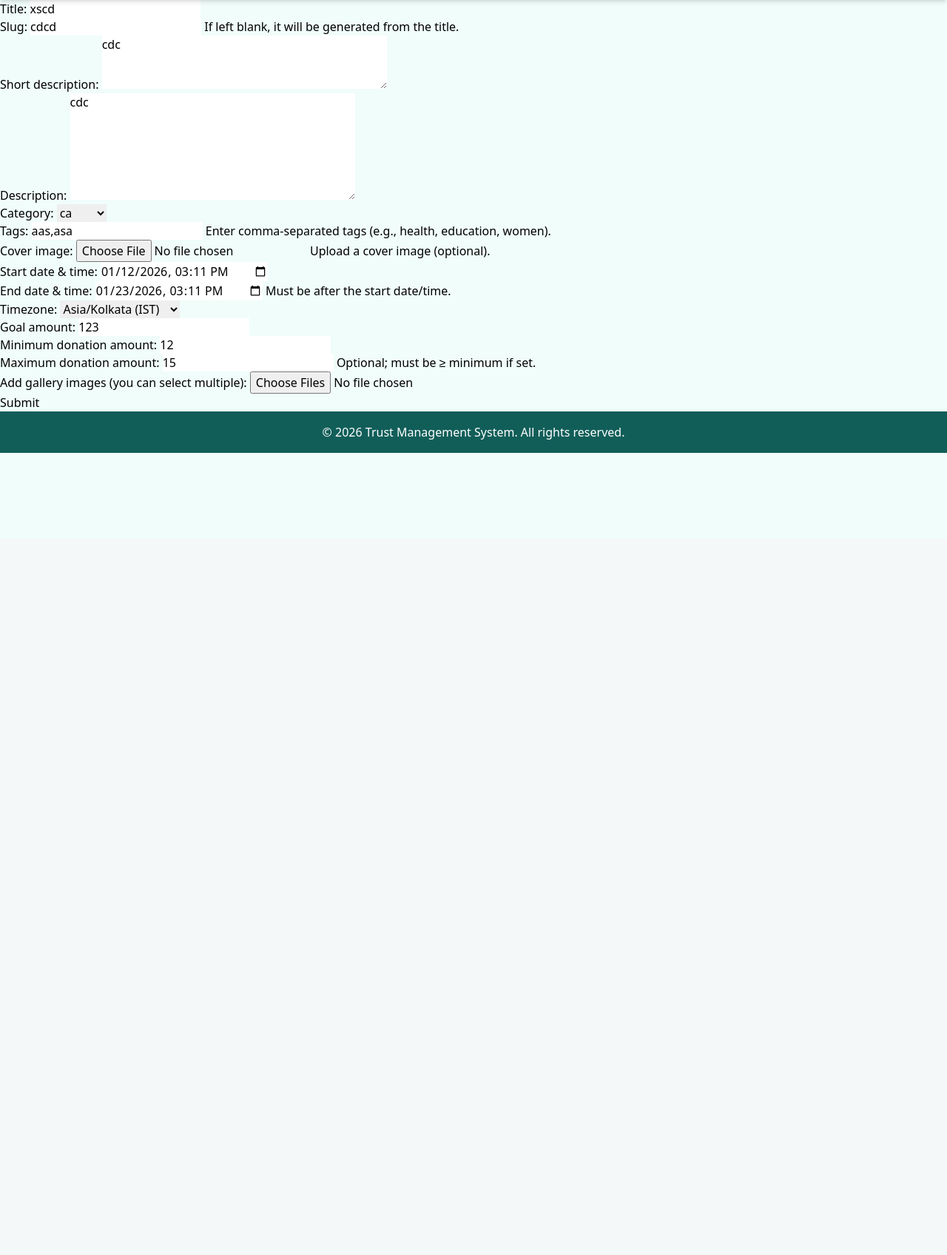
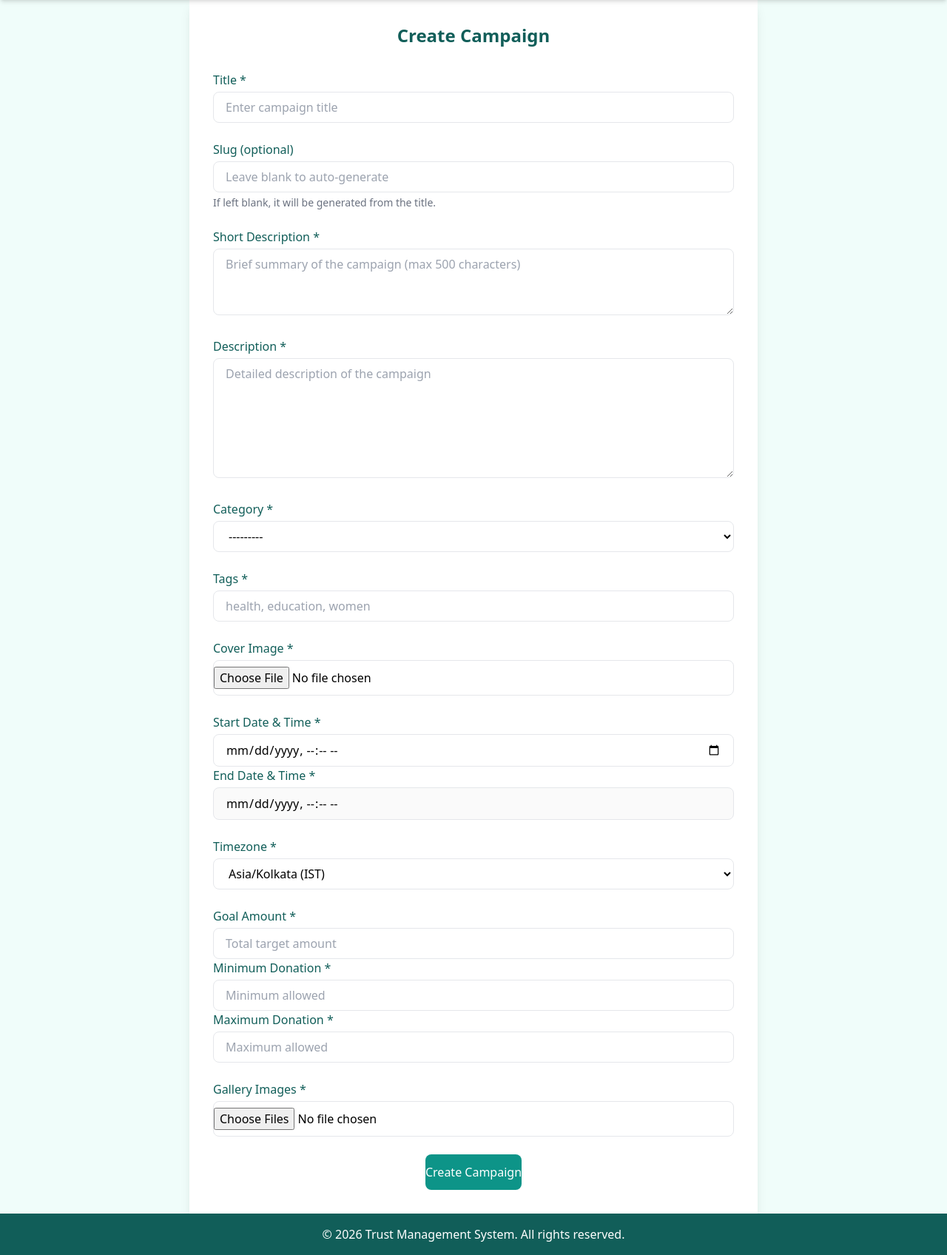
Before and after one commit to PRIPATEL2206/transparent_trust_management_system, a Django app: template templates/campaign/create_campaign.html in a window 1280 px wide. Shown: the part 72-1768 px from the top of the page at 74% size. Before the commit the page ends 684 px from the top, so only its background shows below. Run offline with Django 5.2, Linux system fonts and the light colour scheme; the template is opened without the code that fills it: values that come from a table or form of the project are taken from there, others are empty.

Commit message:
Campaign page UI modified along with validations

```diff
--- a/templates/campaign/create_campaign.html
+++ b/templates/campaign/create_campaign.html
@@ -1,200 +1,249 @@
-{% extends "base.html" %}
+{% extends 'base.html' %}
 
 {% block content %}
-<form method="post" enctype="multipart/form-data">
+  <div class="flex justify-center px-4 py-10">
+    <div class="w-full max-w-3xl bg-white shadow-lg rounded-xl p-8">
+      <!-- Title -->
+      <h2 class="text-2xl font-bold text-teal-800 text-center mb-8">Create Campaign</h2>
 
-  {% csrf_token %}
+      <form method="post" enctype="multipart/form-data" id="campaignForm" class="space-y-6">
+        {% csrf_token %}
 
-    <p>
-    <label for="id_title">Title:</label>
-    <input type="text" name="title" value="xscd" class="form-control" maxlength="200" required="" id="id_title">
-    {% if form.title.errors %}
-    <p class="text-red-500 text-sm mt-1">
-        {{ form.title.errors|striptags }}
-    </p>
-    {% endif %}
-  </p>
-  <p>
-    <label for="id_slug">Slug:</label>
-    <input type="text" name="slug" value="cdcd" class="form-control" maxlength="220" aria-describedby="id_slug_helptext" id="id_slug">
-    {% if form.slug.errors %}
-    <p class="text-red-500 text-sm mt-1">
-        {{ form.slug.errors|striptags }}
-    </p>
-    {% endif %}
-      <span class="helptext" id="id_slug_helptext">If left blank, it will be generated from the title.</span>
+        <!-- Title -->
+        <div>
+          <label class="block text-teal-800 font-medium mb-1">Title *</label>
+          <input type="text" name="title" required placeholder="Enter campaign title" class="w-full px-4 py-2 border rounded-lg focus:ring-2 focus:ring-teal-500 focus:border-teal-500" />
+          {% if form.title.errors %}
+            <p class="text-red-500 text-sm mt-1">{{ form.title.errors|striptags }}</p>
+          {% endif %}
+        </div>
 
+        <!-- Slug (Optional) -->
+        <div>
+          <label class="block text-teal-800 font-medium mb-1">Slug (optional)</label>
+          <input type="text" name="slug" placeholder="Leave blank to auto-generate" class="w-full px-4 py-2 border rounded-lg focus:ring-2 focus:ring-teal-500" />
+          <p class="text-sm text-gray-500 mt-1">If left blank, it will be generated from the title.</p>
+        </div>
 
-  </p>
+        <!-- Short Description -->
+        <div>
+          <label class="block text-teal-800 font-medium mb-1">Short Description *</label>
+          <textarea name="short_description" rows="3" required placeholder="Brief summary of the campaign (max 500 characters)" class="w-full px-4 py-2 border rounded-lg focus:ring-2 focus:ring-teal-500"></textarea>
+          {% if form.short_description.errors %}
+            <p class="text-red-500 text-sm mt-1">{{ form.short_description.errors|striptags }}</p>
+          {% endif %}
+        </div>
 
+        <!-- Description -->
+        <div>
+          <label class="block text-teal-800 font-medium mb-1">Description *</label>
+          <textarea name="description" rows="6" required placeholder="Detailed description of the campaign" class="w-full px-4 py-2 border rounded-lg focus:ring-2 focus:ring-teal-500"></textarea>
+          {% if form.description.errors %}
+            <p class="text-red-500 text-sm mt-1">{{ form.description.errors|striptags }}</p>
+          {% endif %}
+        </div>
 
-  <p>
-    <label for="id_short_description">Short description:</label>
-    <textarea name="short_description" cols="40" rows="3" class="form-control" maxlength="500" id="id_short_description">cdc</textarea>
-    {% if form.short_description.errors %}
-    <p class="text-red-500 text-sm mt-1">
-        {{ form.short_description.errors|striptags }}
-    </p>
-    {% endif %}
+        <!-- Category -->
+        <div>
+          <label class="block text-teal-800 font-medium mb-1">Category *</label>
+          <select name="category" required class="w-full px-4 py-2 border rounded-lg bg-white focus:ring-2 focus:ring-teal-500">
+            <option value="">---------</option>
+            <option value="1">ca</option>
+          </select>
+          {% if form.category.errors %}
+            <p class="text-red-500 text-sm mt-1">{{ form.category.errors|striptags }}</p>
+          {% endif %}
+        </div>
 
-  </p>
+        <!-- Tags -->
+        <div>
+          <label class="block text-teal-800 font-medium mb-1">Tags *</label>
+          <input type="text" name="tags" required placeholder="health, education, women" class="w-full px-4 py-2 border rounded-lg focus:ring-2 focus:ring-teal-500" />
+        </div>
 
+        <!-- Cover Image -->
+        <div>
+          <label class="block text-teal-800 font-medium mb-1">Cover Image *</label>
+          <input type="file" name="cover_image" accept="image/*" required class="w-full border rounded-lg px-3 py-2" />
+        </div>
 
-  <p>
-    <label for="id_description">Description:</label>
-    <textarea name="description" cols="40" rows="6" class="form-control" id="id_description">cdc</textarea>
-    {% if form.description.errors %}
-    <p class="text-red-500 text-sm mt-1">
-        {{ form.description.errors|striptags }}
-    </p>
-    {% endif %}
-  </p>
-  <p>
-    <label for="id_category">Category:</label>
-    <select name="category" class="form-select" id="id_category">
-  <option value="">---------</option>
+        <!-- Dates -->
+        <div class="grid md:grid-cols-2 gap-6">
+          <div>
+            <label class="block text-teal-800 font-medium mb-1">Start Date & Time *</label>
+            <input type="datetime-local" name="start_date" required class="w-full px-4 py-2 border rounded-lg focus:ring-2 focus:ring-teal-500" />
+          </div>
 
-  <option value="1" selected="">ca</option>
+          <div>
+            <label class="block text-teal-800 font-medium mb-1">End Date & Time *</label>
+            <input type="datetime-local" name="end_date" required class="w-full px-4 py-2 border rounded-lg focus:ring-2 focus:ring-teal-500" />
+          </div>
+        </div>
 
-</select>
-{% if form.category.errors %}
-    <p class="text-red-500 text-sm mt-1">
-        {{ form.category.errors|striptags }}
-    </p>
-    {% endif %}
-  </p>
+        <!-- Timezone -->
+        <!-- Timezone (UNCHANGED VALUES) -->
+        <div>
+          <label class="block text-teal-800 font-medium mb-1">Timezone *</label>
+          <select name="timezone_name" required class="w-full px-4 py-2 border rounded-lg bg-white focus:ring-2 focus:ring-teal-500">
+            <option value="Asia/Kolkata">Asia/Kolkata (IST)</option>
+            <option value="UTC">UTC</option>
+            <option value="Asia/Dubai">Asia/Dubai</option>
+            <option value="Europe/London">Europe/London</option>
+            <option value="America/New_York">America/New_York</option>
+          </select>
+          {% if form.timezone_name.errors %}
+            <p class="text-red-500 text-sm mt-1">{{ form.timezone_name.errors|striptags }}</p>
+          {% endif %}
+        </div>
 
+        <!-- Donation Amounts -->
+        <div class="grid md:grid-cols-3 gap-6">
+          <div>
+            <label class="block text-teal-800 font-medium mb-1">Goal Amount *</label>
+            <input type="number" step="0.01" min="0" name="goal_amount" required placeholder="Total target amount" class="w-full px-4 py-2 border rounded-lg focus:ring-2 focus:ring-teal-500" />
+          </div>
 
-  <p>
-    <label for="id_tags">Tags:</label>
-    <input type="text" name="tags" value="aas,asa" class="form-control" aria-describedby="id_tags_helptext" id="id_tags">
+          <div>
+            <label class="block text-teal-800 font-medium mb-1">Minimum Donation *</label>
+            <input type="number" step="0.01" min="0" name="minimum_donation_amount" required placeholder="Minimum allowed" class="w-full px-4 py-2 border rounded-lg focus:ring-2 focus:ring-teal-500" />
+          </div>
 
-      <span class="helptext" id="id_tags_helptext">Enter comma-separated tags (e.g., health, education, women).</span>
-      {% if form.tags.errors %}
-      <p class="text-red-500 text-sm mt-1">
-          {{ form.tags.errors|striptags }}
-      </p>
-      {% endif %}
+          <div>
+            <label class="block text-teal-800 font-medium mb-1">Maximum Donation *</label>
+            <input type="number" step="0.01" min="0" name="maximum_donation_amount" required placeholder="Maximum allowed" class="w-full px-4 py-2 border rounded-lg focus:ring-2 focus:ring-teal-500" />
+          </div>
+        </div>
 
-  </p>
+        <!-- Gallery -->
+        <div>
+          <label class="block text-teal-800 font-medium mb-1">Gallery Images *</label>
+          <input type="file" name="gallery_bulk" multiple required class="w-full border rounded-lg px-3 py-2" />
+        </div>
 
+        <!-- Submit -->
+        <div class="text-center pt-6">
+          <button type="submit" class="bg-teal-600 text-white px-10 py-3 rounded-lg hover:bg-teal-700 transition font-medium">Create Campaign</button>
+        </div>
+      </form>
+    </div>
+  </div>
+{% endblock %}
 
-  <p>
-    <label for="id_cover_image">Cover image:</label>
-    <input type="file" name="cover_image" accept="image/*" aria-describedby="id_cover_image_helptext" id="id_cover_image">
+{% block script %}
+<script>
+document.addEventListener("DOMContentLoaded", function () {
 
-      <span class="helptext" id="id_cover_image_helptext">Upload a cover image (optional).</span>
-      {% if form.cover_image.errors %}
-    <p class="text-red-500 text-sm mt-1">
-        {{ form.cover_image.errors|striptags }}
-    </p>
-    {% endif %}
+  const startDate = document.querySelector('[name="start_date"]');
+  const endDate = document.querySelector('[name="end_date"]');
+  const minAmount = document.querySelector('[name="minimum_donation_amount"]');
+  const maxAmount = document.querySelector('[name="maximum_donation_amount"]');
+  const form = document.getElementById("campaignForm");
 
+  /* ---------- Helper: error message ---------- */
+  function showError(input, message) {
+    let error = input.parentElement.querySelector(".js-error");
+    if (!error) {
+      error = document.createElement("p");
+      error.className = "js-error text-red-500 text-sm mt-1";
+      input.parentElement.appendChild(error);
+    }
+    error.innerText = message;
+  }
 
-  </p>
+  function clearError(input) {
+    const error = input.parentElement.querySelector(".js-error");
+    if (error) error.remove();
+  }
 
+  /* ---------- DATE VALIDATION ---------- */
 
-  <p>
-    <label for="id_start_date">Start date &amp; time:</label>
-    <input type="datetime-local" name="start_date" value="2026-01-12T15:11" class="form-control" required="" id="id_start_date">
-    {% if form.start_date.errors %}
-    <p class="text-red-500 text-sm mt-1">
-        {{ form.start_date.errors|striptags }}
-    </p>
-    {% endif %}
-  </p>
+  // End date disabled initially
+  endDate.disabled = true;
 
+  // Set min start date = today
+  const now = new Date();
+  now.setMinutes(now.getMinutes() - now.getTimezoneOffset());
+  const todayISO = now.toISOString().slice(0, 16);
+  startDate.min = todayISO;
 
-  <p>
-    <label for="id_end_date">End date &amp; time:</label>
-    <input type="datetime-local" name="end_date" value="2026-01-23T15:11" class="form-control" aria-describedby="id_end_date_helptext" id="id_end_date">
+  startDate.addEventListener("input", function () {
+    clearError(startDate);
 
-      <span class="helptext" id="id_end_date_helptext">Must be after the start date/time.</span>
-      {% if form.end_date.errors %}
-      <p class="text-red-500 text-sm mt-1">
-          {{ form.end_date.errors|striptags }}
-      </p>
-      {% endif %}
+    if (!this.value) {
+      endDate.disabled = true;
+      endDate.value = "";
+      return;
+    }
 
-  </p>
+    // Enable end date immediately
+    endDate.disabled = false;
+    endDate.min = this.value;
 
+    if (new Date(this.value) < new Date(todayISO)) {
+      showError(startDate, "Start date cannot be earlier than today.");
+    }
+  });
 
-  <p>
-    <label for="id_timezone_name">Timezone:</label>
-    <select name="timezone_name" class="form-select" id="id_timezone_name">
-  <option value="Asia/Kolkata" selected="">Asia/Kolkata (IST)</option>
+  endDate.addEventListener("input", function () {
+    clearError(endDate);
 
-  <option value="UTC">UTC</option>
+    if (!startDate.value) {
+      showError(endDate, "Please select a start date first.");
+      return;
+    }
 
-  <option value="Asia/Dubai">Asia/Dubai</option>
+    if (new Date(this.value) < new Date(startDate.value)) {
+      showError(endDate, "End date must be after the start date.");
+    }
+  });
 
-  <option value="Europe/London">Europe/London</option>
+  /* ---------- AMOUNT VALIDATION ---------- */
 
-  <option value="America/New_York">America/New_York</option>
+  function validateAmounts() {
+    clearError(minAmount);
+    clearError(maxAmount);
 
-</select>
-{% if form.timezone_name.errors %}
-<p class="text-red-500 text-sm mt-1">
-    {{ form.timezone_name.errors|striptags }}
-</p>
-{% endif %}
+    const minVal = parseFloat(minAmount.value);
+    const maxVal = parseFloat(maxAmount.value);
 
-  </p>
+    if (!isNaN(minVal) && !isNaN(maxVal) && maxVal < minVal) {
+      showError(maxAmount, "Maximum amount cannot be less than minimum amount.");
+    }
+  }
 
+  minAmount.addEventListener("input", validateAmounts);
+  maxAmount.addEventListener("input", validateAmounts);
 
-  <p>
-    <label for="id_goal_amount">Goal amount:</label>
-    <input type="number" name="goal_amount" value="123" class="form-control" step="0.01" min="0.00" id="id_goal_amount">
-    {% if form.goal_amount.errors %}
-    <p class="text-red-500 text-sm mt-1">
-        {{ form.goal_amount.errors|striptags }}
-    </p>
-    {% endif %}
+  /* ---------- FINAL SUBMIT CHECK ---------- */
+  form.addEventListener("submit", function (e) {
+    let hasError = false;
 
-  </p>
+    // Date validation
+    if (startDate.value && new Date(startDate.value) < new Date(todayISO)) {
+      showError(startDate, "Start date cannot be earlier than today.");
+      hasError = true;
+    }
 
+    if (startDate.value && endDate.value &&
+        new Date(endDate.value) < new Date(startDate.value)) {
+      showError(endDate, "End date must be after the start date.");
+      hasError = true;
+    }
 
-  <p>
-    <label for="id_minimum_donation_amount">Minimum donation amount:</label>
-    <input type="number" name="minimum_donation_amount" value="12" class="form-control" step="0.01" min="0.00" required="" id="id_minimum_donation_amount">
+    // Amount validation
+    const minVal = parseFloat(minAmount.value);
+    const maxVal = parseFloat(maxAmount.value);
 
-    {% if form.minimum_donation_amount.errors %}
-    <p class="text-red-500 text-sm mt-1">
-        {{ form.minimum_donation_amount.errors|striptags }}
-    </p>
-    {% endif %}
-  </p>
+    if (!isNaN(minVal) && !isNaN(maxVal) && maxVal < minVal) {
+      showError(maxAmount, "Maximum amount cannot be less than minimum amount.");
+      hasError = true;
+    }
 
+    if (hasError) {
+      e.preventDefault();
+    }
+  });
 
-  <p>
-    <label for="id_maximum_donation_amount">Maximum donation amount:</label>
-    <input type="number" name="maximum_donation_amount" value="15" class="form-control" step="0.01" min="0.00" aria-describedby="id_maximum_donation_amount_helptext" id="id_maximum_donation_amount">
-
-      <span class="helptext" id="id_maximum_donation_amount_helptext">Optional; must be ≥ minimum if set.</span>
-
-      {% if form.maximum_donation_amount.errors %}
-      <p class="text-red-500 text-sm mt-1">
-          {{ form.maximum_donation_amount.errors|striptags }}
-      </p>
-      {% endif %}
-  </p>
-
-
-  <p>
-    <label for="id_gallery_bulk">Add gallery images (you can select multiple):</label>
-    <input type="file" name="gallery_bulk" multiple="" class="form-control" id="id_gallery_bulk">
-
-
-    {% if form.gallery_bulk.errors %}
-    <p class="text-red-500 text-sm mt-1">
-        {{ form.gallery_bulk.errors|striptags }}
-    </p>
-    {% endif %}
-
-  </p>
-    <button type="submit" class="btn btn-primary">Submit</button>
-</form>
-
-{% endblock content %}
-{% block script %}
-{% endblock script %}
+});
+</script>
+{% endblock %}
```
